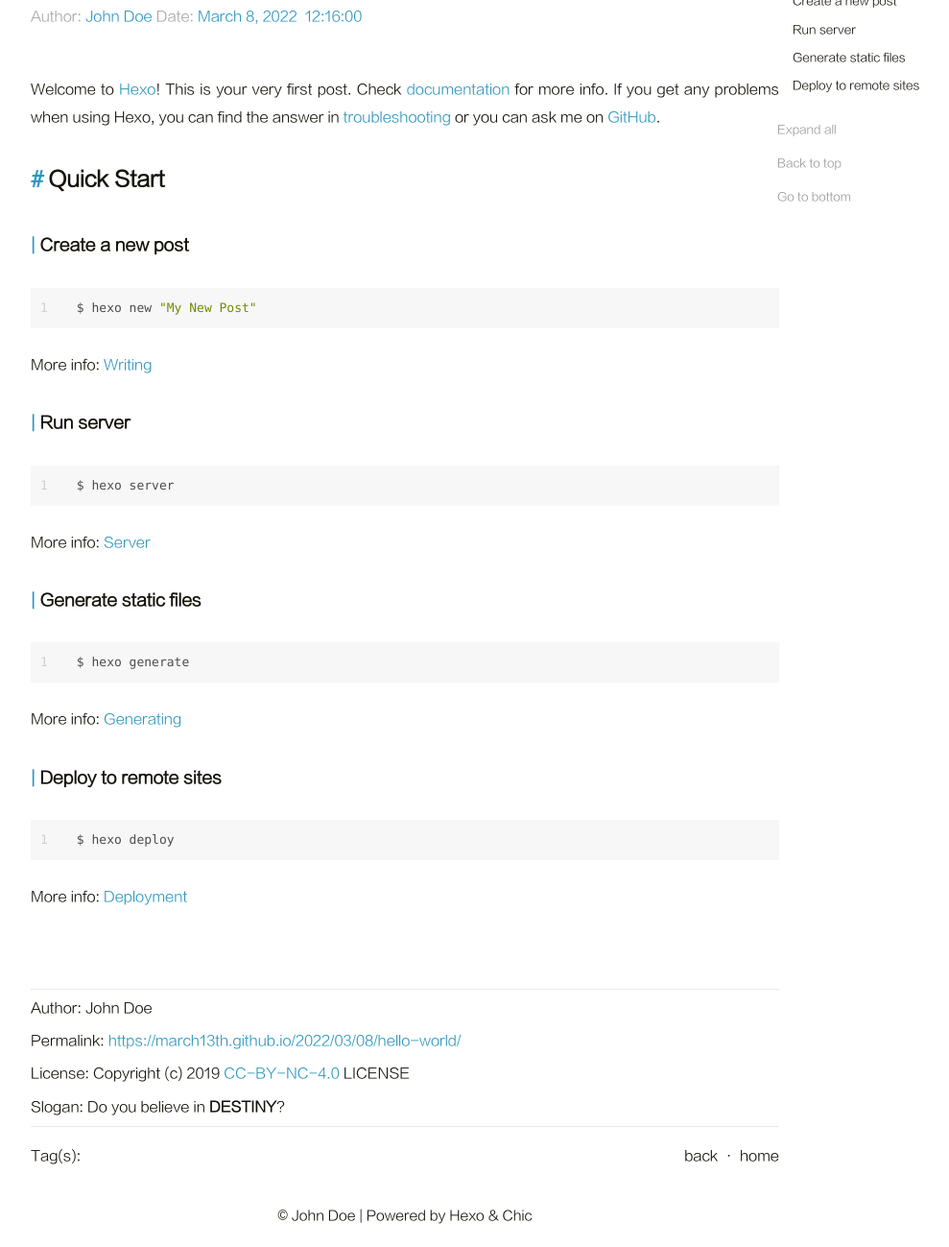
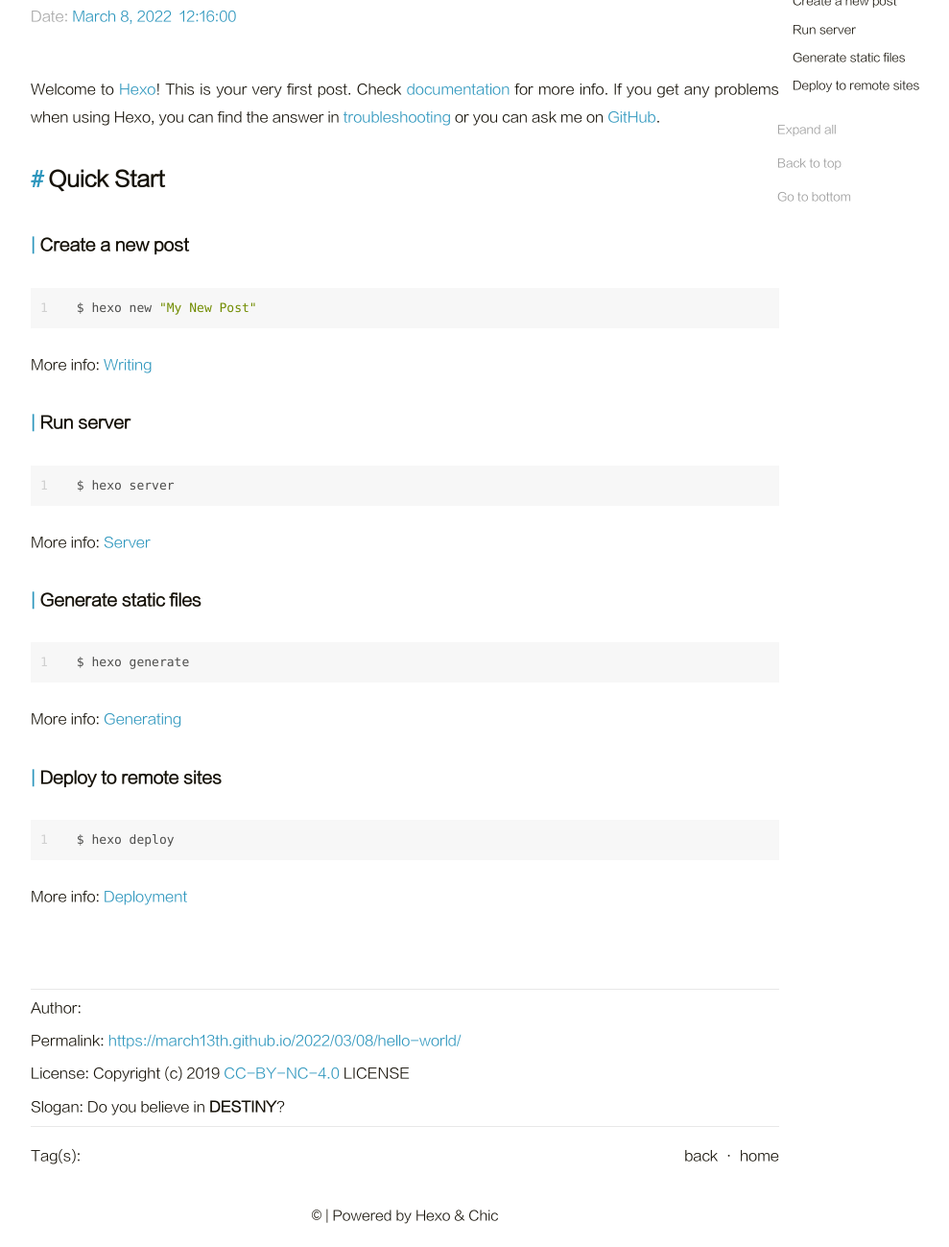
Before and after one commit to March13th/march13th.github.io, a plain HTML site: page 2022/03/08/hello-world/index.html in a window 1280 px wide. Shown: the part 137-1436 px from the top of the page at 96% size, without its empty margins (218-1207 px from the left). Drawn offline with Linux system fonts and the light colour scheme.

Commit message:
Site updated: 2022-03-08 15:36:30

```diff
--- a/2022/03/08/hello-world/index.html
+++ b/2022/03/08/hello-world/index.html
@@ -6,8 +6,6 @@
 <meta name="viewport"
       content="width=device-width, initial-scale=1.0, maximum-scale=1.0, minimum-scale=1.0">
 <meta http-equiv="X-UA-Compatible" content="ie=edge">
-
-    <meta name="author" content="John Doe">
 
 
 
@@ -193,8 +191,6 @@
 
                 <div class="post-meta">
 
-                        Author: <a itemprop="author" rel="author" href="/">John Doe</a>
-
 
 
                         <span class="post-time">
@@ -228,7 +224,7 @@
 
                     <p class="copyright-item">
                         <span>Author:</span>
-                        <span>John Doe</span>
+                        <span></span>
                     </p>
 
 
@@ -277,7 +273,7 @@
             </div>
             <footer id="footer" class="footer">
     <div class="copyright">
-        <span>© John Doe | Powered by <a href="https://hexo.io" target="_blank">Hexo</a> & <a href="https://github.com/Siricee/hexo-theme-Chic" target="_blank">Chic</a></span>
+        <span>©  | Powered by <a href="https://hexo.io" target="_blank">Hexo</a> & <a href="https://github.com/Siricee/hexo-theme-Chic" target="_blank">Chic</a></span>
     </div>
 </footer>
 
```
Also changed, not shown: archives/2022/03/index.html (+1 -3 lines), archives/2022/index.html (+1 -3 lines), archives/index.html (+1 -3 lines), category/index.html (+1 -3 lines), index.html (+1 -3 lines), tag/index.html (+1 -3 lines).
